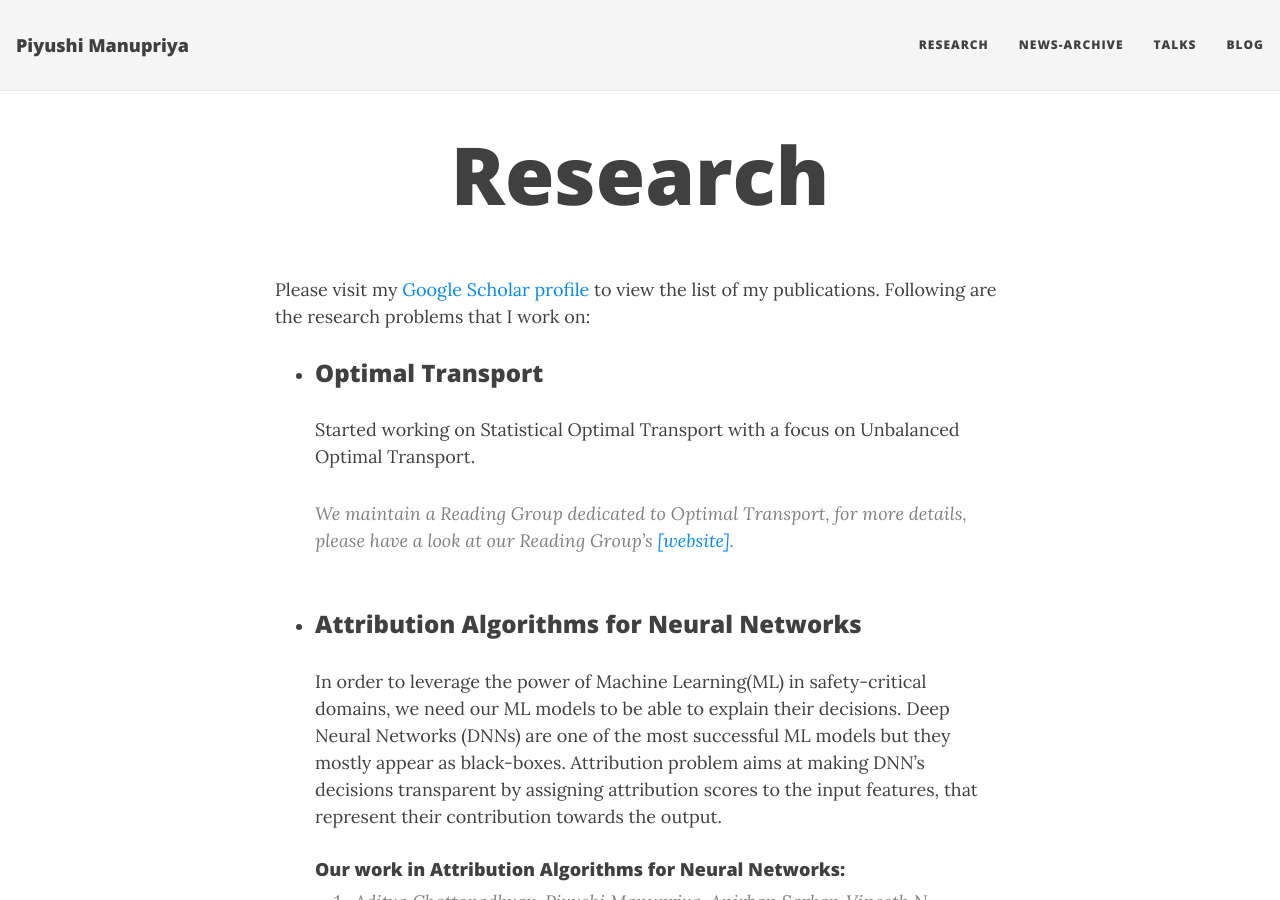
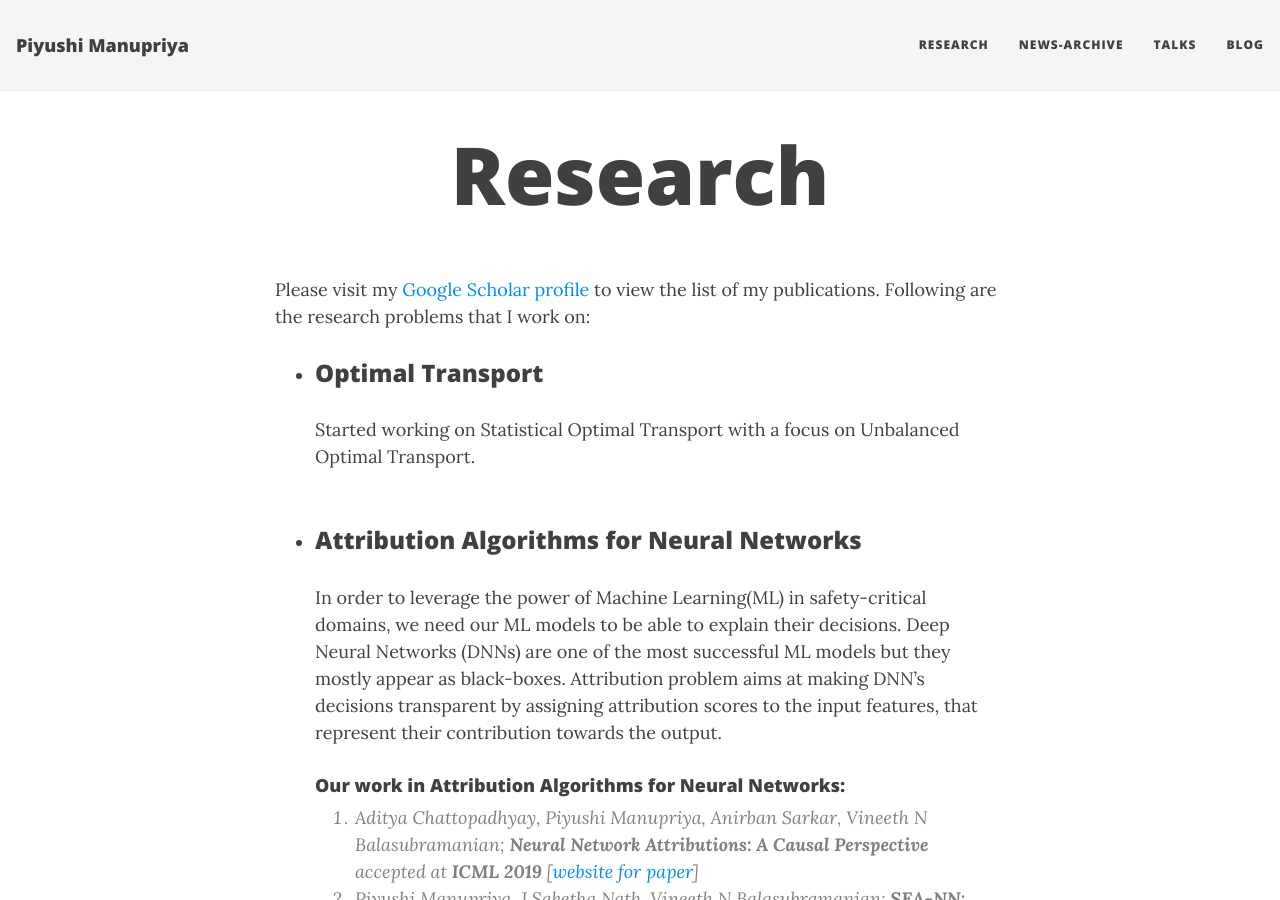
Before and after one commit to Piyushi-0/piyushi-0.github.io, a Jekyll site: the page built from research.md, in a window 1280 px wide and 900 px high. Built offline with Jekyll 4.4.1, drawn with Linux system fonts in a browser that asks for light colours; nearby versions of some CDN libraries.

Commit message:
Update research.md

```diff
--- a/research.md
+++ b/research.md
@@ -6,7 +6,6 @@
 
 - ### Optimal Transport
   Started working on Statistical Optimal Transport with a focus on Unbalanced Optimal Transport.
-   > We maintain a Reading Group dedicated to Optimal Transport, for more details, please have a look at our Reading Group's [[website]]().
   <br>
   <br>
 - ### Attribution Algorithms for Neural Networks
```
